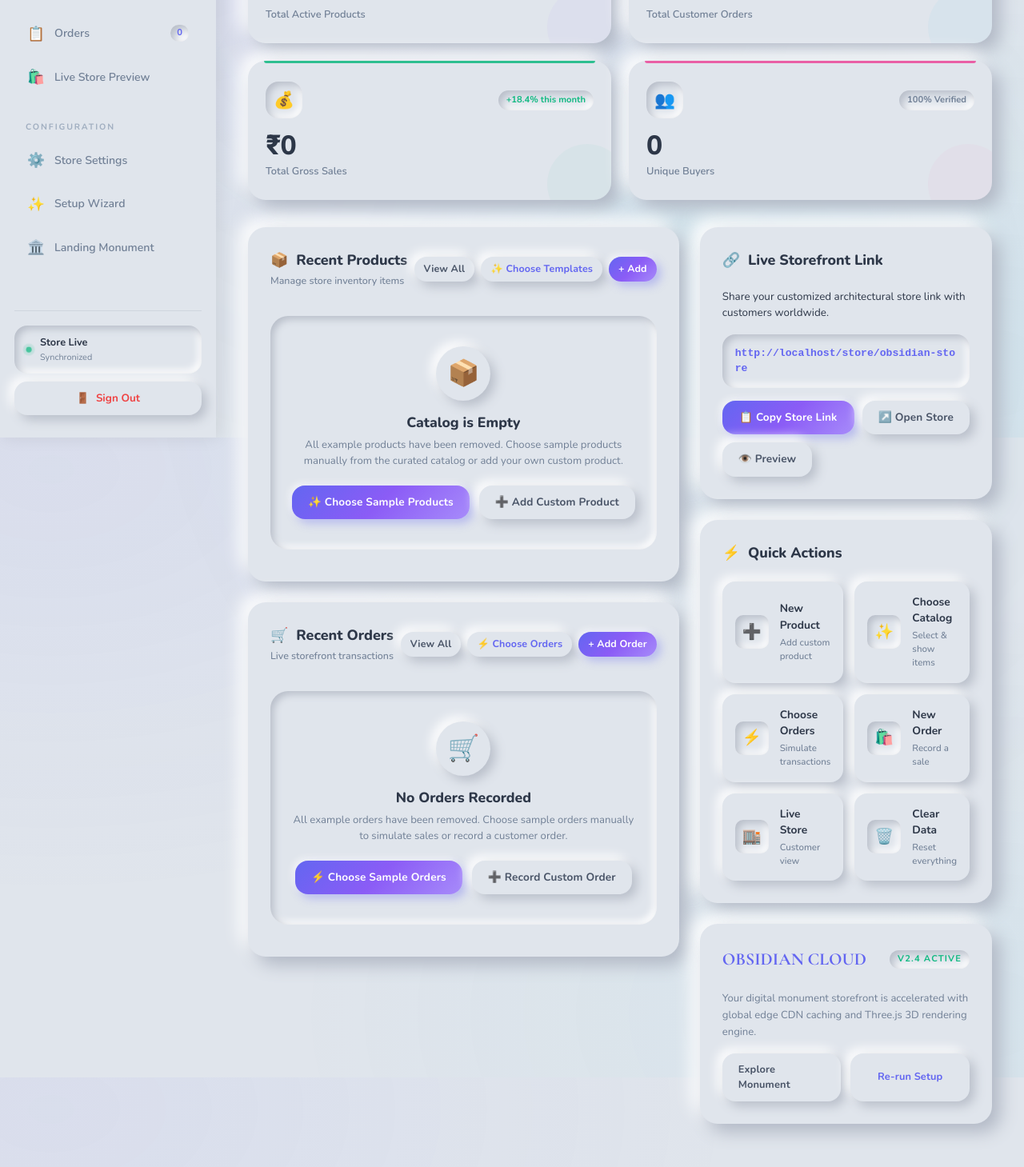
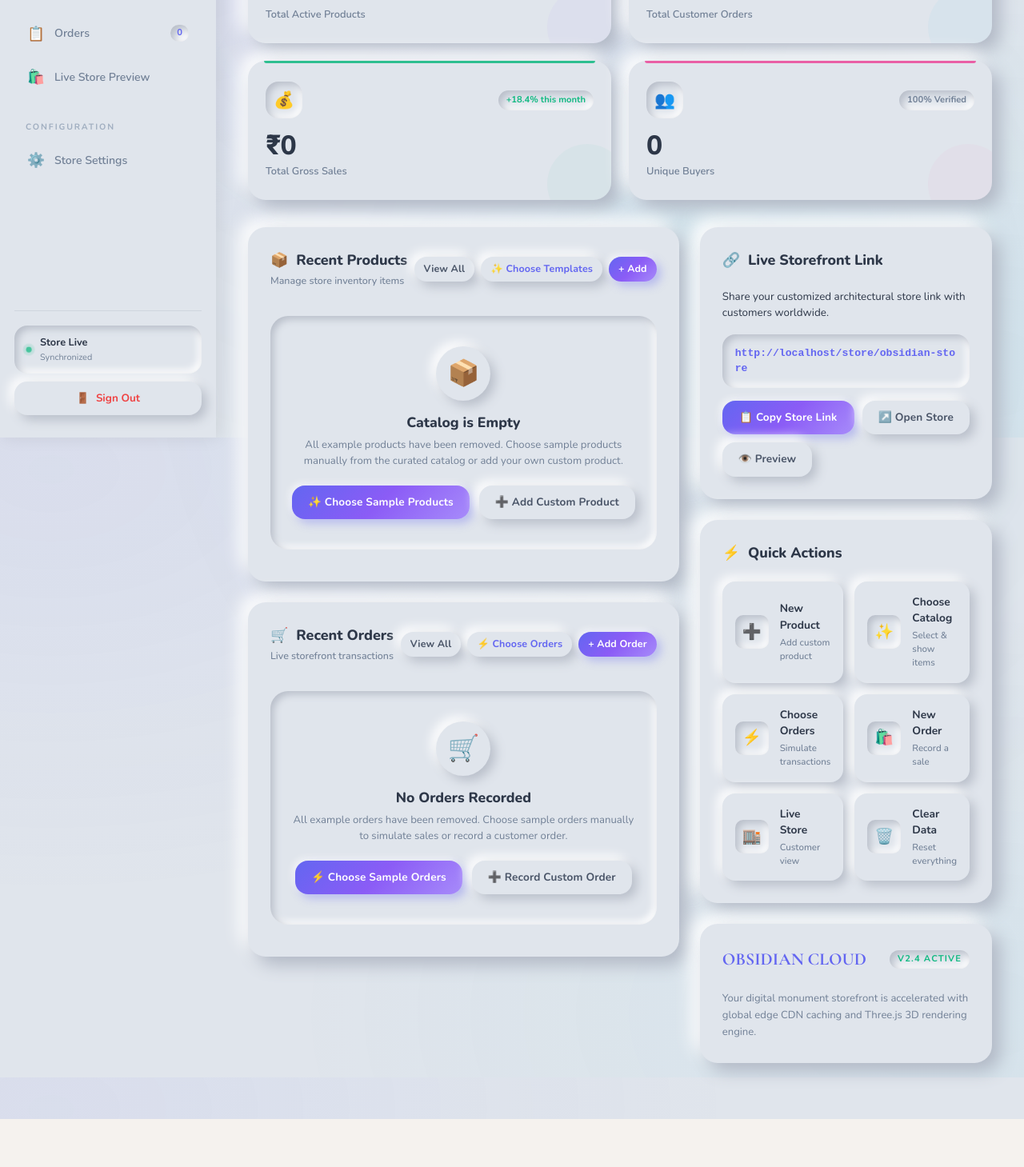
Before and after one commit to duttaranit135-cmyk/OBSIDIAN, a Next.js app: page /dashboard in a window 1280 px wide. Shown: the part 253-1712 px from the top of the page at 80% size. After the commit the page ends 1652 px from the top, so only its background shows below. Built offline with nearby package versions, Linux system fonts and the light colour scheme.

Commit message:
feat: remove setup wizard and landing monument sections from dashboard

```diff
--- a/src/app/dashboard/page.tsx
+++ b/src/app/dashboard/page.tsx
@@ -591,7 +591,7 @@ export default function DashboardPage() {
 
       {/* ── LEFT SIDEBAR ── */}
       <aside className="db-sidebar">
-        <Link href="/home" className="db-brand" data-cursor="link">
+        <Link href="/dashboard" className="db-brand" data-cursor="link">
           <div className="db-brand-icon">O</div>
           <div className="db-brand-text">
             <span className="db-brand-title">OBSIDIAN</span>
@@ -651,16 +651,6 @@ export default function DashboardPage() {
             <span className="nav-icon">⚙️</span>
             <span>Store Settings</span>
           </button>
-
-          <Link href="/page3" className="db-nav-item" data-cursor="link">
-            <span className="nav-icon">✨</span>
-            <span>Setup Wizard</span>
-          </Link>
-
-          <Link href="/home" className="db-nav-item" data-cursor="link">
-            <span className="nav-icon">🏛️</span>
-            <span>Landing Monument</span>
-          </Link>
         </nav>
 
         {/* Sidebar Footer */}
@@ -1134,14 +1124,6 @@ export default function DashboardPage() {
                 <p style={{ fontSize: "0.82rem", color: "var(--nm-text-muted)", lineHeight: 1.6 }}>
                   Your digital monument storefront is accelerated with global edge CDN caching and Three.js 3D rendering engine.
                 </p>
-                <div style={{ marginTop: 16, display: "flex", gap: 12 }}>
-                  <Link href="/home" className="db-btn db-btn-secondary" style={{ flex: 1, fontSize: "0.8rem" }} data-cursor="link">
-                    Explore Monument
-                  </Link>
-                  <Link href="/page3" className="db-btn db-btn-outline-accent" style={{ flex: 1, fontSize: "0.8rem" }} data-cursor="link">
-                    Re-run Setup
-                  </Link>
-                </div>
               </div>
             </div>
           </div>
```
